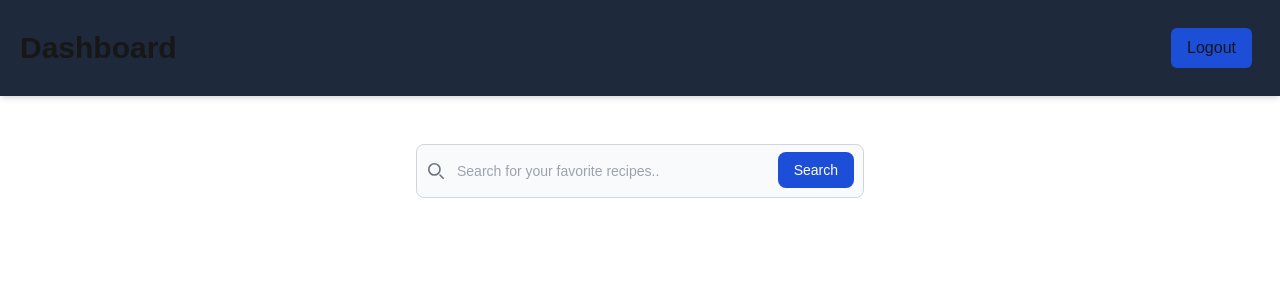
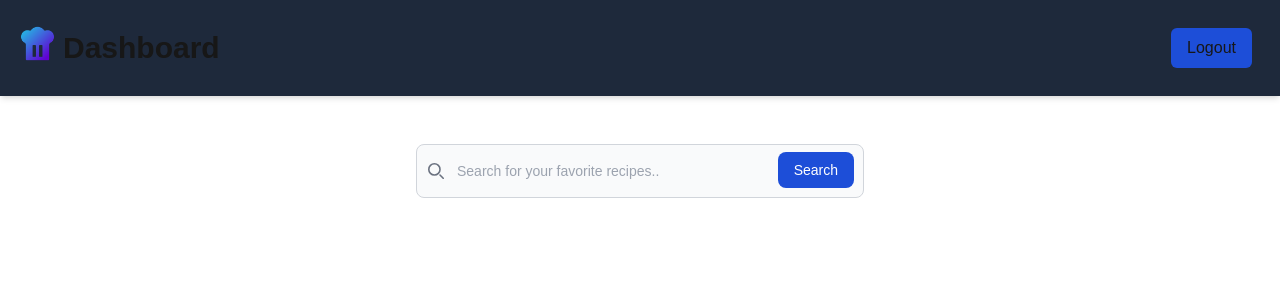
Before and after one commit to UjjwalKaul/food-project, a Next.js app: page /dashboard in a window 1280 px wide. Shown: the top 300 px of the page. Built offline with nearby package versions, Linux system fonts and the light colour scheme; no server answers.

Commit message:
Align logo

```diff
--- a/app/dashboard/layout.tsx
+++ b/app/dashboard/layout.tsx
@@ -1,13 +1,25 @@
 import LogoutButton from '@/components/LogoutButton';
+import Image from 'next/image';
 import Link from 'next/link';
+import logo from '../assets/logo.png';
 
 const DashboardLayout = async ({ children }: { children: React.ReactNode }) => {
   return (
     <div>
       <header className="sticky top-0 z-10 flex justify-between p-5 shadow-md items-center bg-slate-800 mb-12">
-        <Link className="text-3xl font-bold" href="/dashboard">
-          Dashboard
+        <Link
+          className="flex items-center gap-2 text-3xl font-bold"
+          href="/dashboard">
+          <Image
+            className="mb-[0.6rem]"
+            src={logo}
+            width={35}
+            height={35}
+            alt="Logo"
+          />
+          <span>Dashboard</span>
         </Link>
+
         <LogoutButton />
       </header>
       <main>{children}</main>
```
Also changed, not shown: app/assets/logo.png (added).
